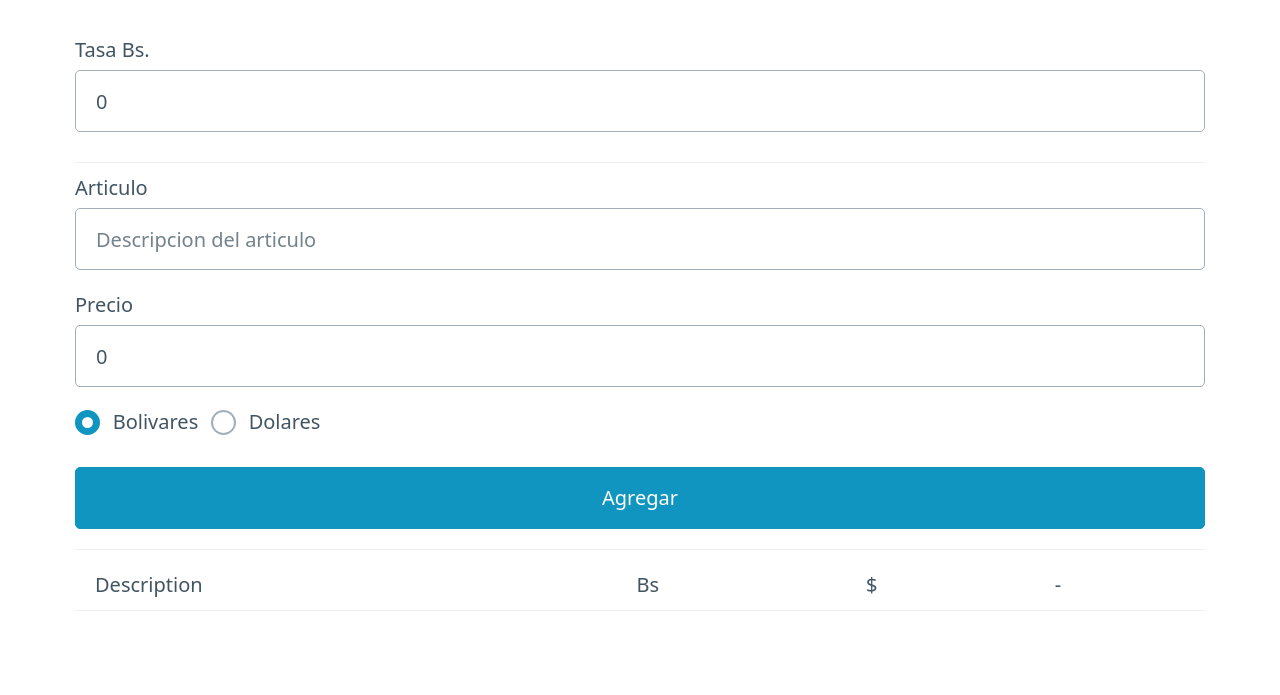
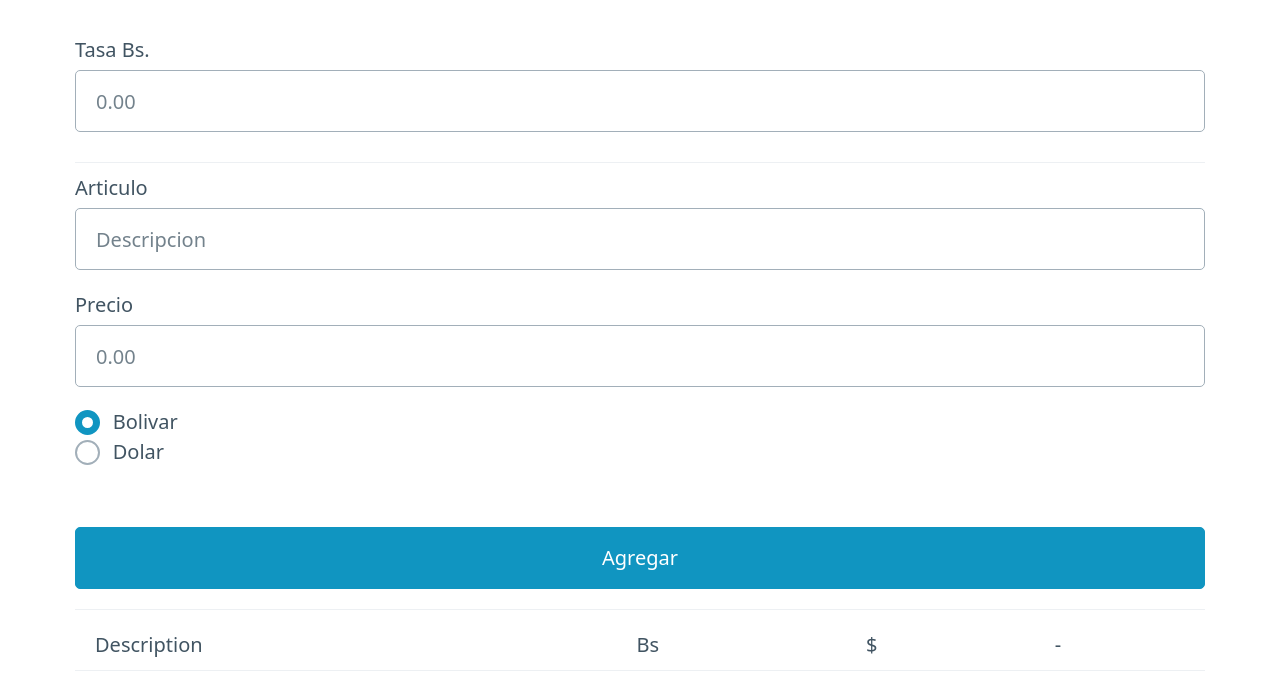
Before and after one commit to luisgdev/dolarpan-web, a plain HTML site: page index.html in a window 1280 px wide. Shown: the part 135-830 px from the top of the page. Drawn offline with nearby package versions, Linux system fonts and the light colour scheme.

Commit message:
Radio issue fixed

```diff
--- a/index.html
+++ b/index.html
@@ -16,19 +16,22 @@
         <div x-data="load()">
             <!-- First we get the exchange rate -->
             <label for="rate">Tasa Bs.</label>
-            <input id="rate" x-model="rate" placeholder="Tasa" type="number" step="0.01" required>
+            <input id="rate" x-model="rate" placeholder="0.00" type="number" step="0.01" required>
             <hr>
             <!-- Get the item description -->
             <label for="desc">Articulo</label>
-            <input id="desc" x-model="desc" placeholder="Descripcion del articulo" type="text">
+            <input id="desc" x-model="desc" placeholder="Descripcion" type="text">
             <!-- Precio-->
             <label for="price">Precio</label>
             <input id="price" x-model="price" placeholder="0.00" type="number" step="0.01">
             <!-- Radio input -->
-            <input id="bolivar" type="radio" value="bolivar" x-model="moneda" checked>
-            <label for="bolivar">Bolivares</label>
-            <input id="dolar" type="radio" value="dolar" x-model="moneda">
-            <label for="dolar">Dolares</label>
+
+            <template x-for="(currency, index) in currencies" :key="index">
+                <div>
+                    <input x-model="moneda" type="radio" :value="currency" :id="index">
+                    <label :for="index" x-text="currency"></label>
+                </div>
+            </template>
             <br><br>
             <button x-on:click="addItem">Agregar</button>
             <hr>
@@ -54,13 +57,14 @@
     <script>
         function load() {
             return {
-                rate: 0,
+                rate: "",
                 items: [],
                 desc: "",
-                price: 0,
-                moneda: "bolivar",
+                price: "",
+                moneda: "Bolivar",
+                currencies: ["Bolivar", "Dolar"],
                 addItem() {
-                    if (this.moneda.value == "dolar") {
+                    if (this.moneda == "Dolar") {
                         tmp_usd = price.value
                         tmp_ves = tmp_usd * rate.value
                     } else {
@@ -73,7 +77,7 @@
                         usd_price: parseFloat(tmp_usd).toFixed(2)
                     })
                     this.desc = ""
-                    this.price = 0
+                    this.price = ""
                 },
                 deleteItem(index) {
                     this.items = this.items.filter((items, itemIndex) => {
```
